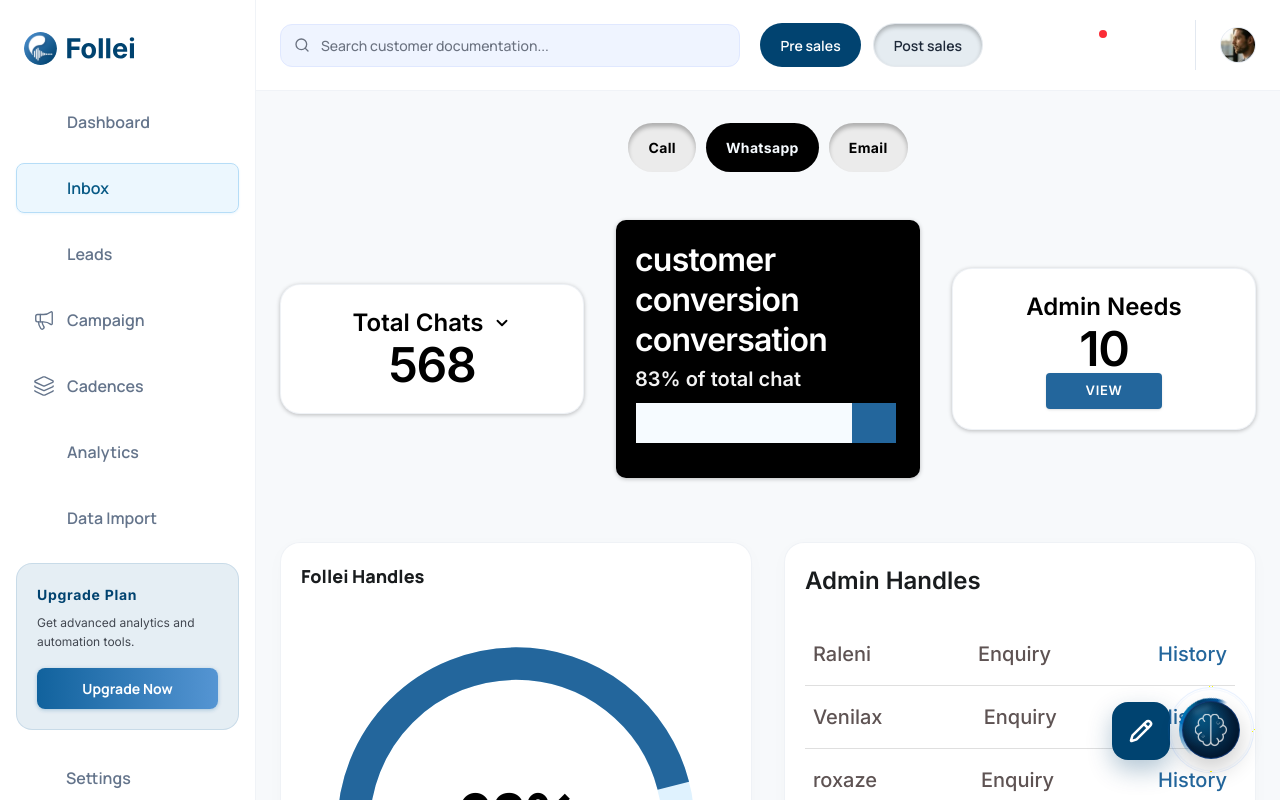
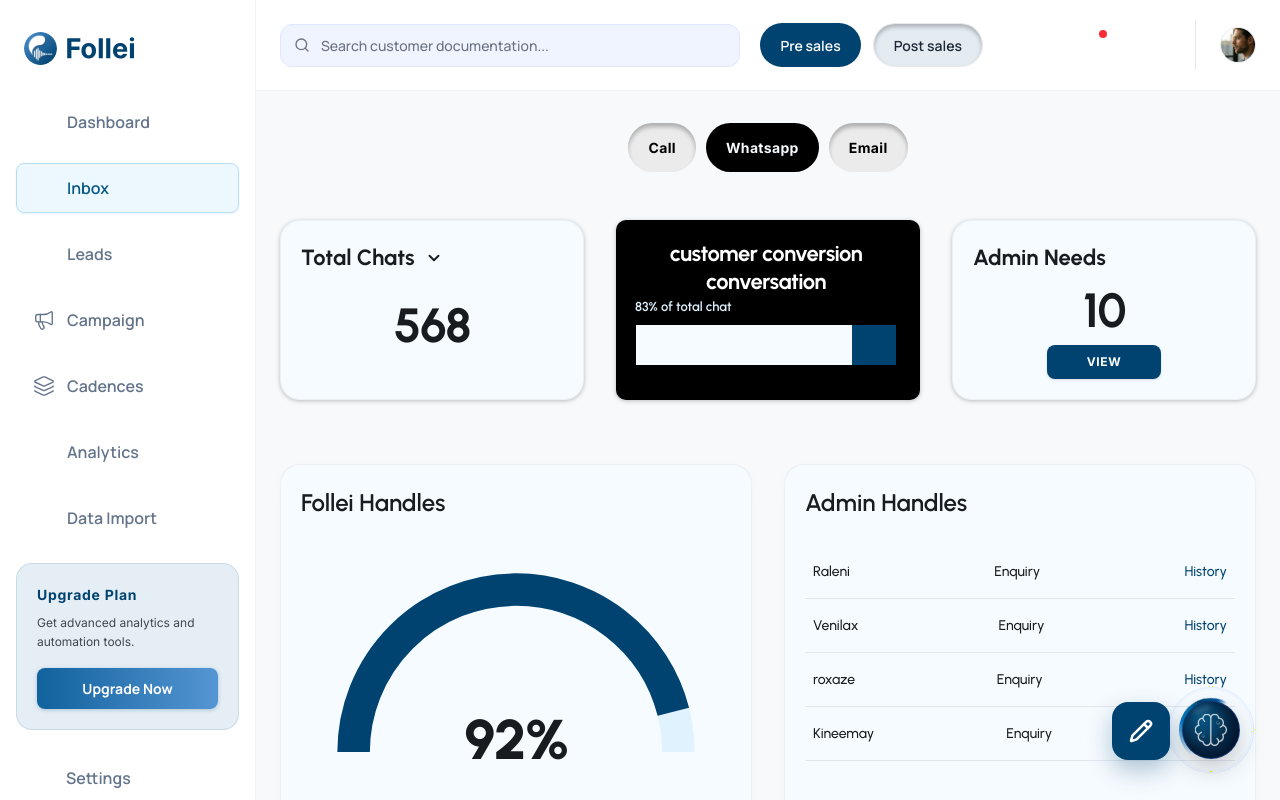
Before and after one commit to Kuberan1810/FolleiPhase1, a React (Vite) app: page /presales/inbox in a window 1280 px wide. Built offline with nearby package versions, Linux system fonts and the light colour scheme; some icons are missing.

Commit message:
inbox page tweaks

```diff
--- a/src/Pages/PreSales/Inbox/Section/HandlesSection.tsx
+++ b/src/Pages/PreSales/Inbox/Section/HandlesSection.tsx
@@ -25,9 +25,12 @@ const HandlesSection: React.FC = () => {
 
   return (
     <div className="grid grid-cols-1 lg:grid-cols-2 gap-6 lg:gap-8 mb-8 w-full">
-      <div className="BoxStyle shadow-[0_4px_20px_rgba(0,0,0,0.02)] border border-[#EEF2F5] flex flex-col items-center justify-between min-h-[400px]">
+      <div
+        className="BoxStyle shadow-[0_4px_20px_rgba(0,0,0,0.02)] border border-[#EEF2F5] flex flex-col items-center justify-between min-h-[400px]"
+        style={{ backgroundColor: '#F6FBFF' }}
+      >
         <div className="w-full text-left">
-          <h3 className="text-[#191C1E] text-[18px] font-extrabold font-manrope">
+          <h3 className="font-urbanist font-semibold text-[24px] text-[#191C1E]">
             Follei Handles
           </h3>
         </div>
@@ -44,7 +47,7 @@ const HandlesSection: React.FC = () => {
             <path
               d="M 20 100 A 80 80 0 0 1 180 100"
               fill="none"
-              stroke="#23669C"
+              stroke="#004370"
               strokeWidth={strokeWidth}
               strokeDasharray={circumference}
               strokeDashoffset={strokeDashoffset}
@@ -53,28 +56,31 @@ const HandlesSection: React.FC = () => {
             />
           </svg>
           <div className="absolute bottom-[10px] sm:bottom-[15px] flex flex-col items-center justify-center">
-            <span className="text-[56px] font-extrabold text-black tracking-tight leading-none font-manrope">
+            <span className="text-[56px] font-extrabold font-urbanist text-[#191C1E] tracking-tight leading-none">
               {percentage}%
             </span>
           </div>
         </div>
 
-        <div className="flex justify-center items-center gap-6 mt-2 w-full text-[16px] font-semibold tracking-wider">
+        <div className="flex justify-center items-center gap-6 mt-2 w-full text-[16px] font-semibold tracking-wider font-urbanist">
           <div className="flex items-center gap-2">
             <div className="w-6 h-6 rounded-full bg-[#E0F2FE] shadow-[0_1px_1.8px_rgba(0,0,0,0.25)] flex-shrink-0"></div>
             <span className="text-[#64748B]">Follei handles</span>
           </div>
           <div className="flex items-center gap-2">
-            <div className="w-6 h-6 rounded-full bg-[#23669C] shadow-[0_1px_1.8px_rgba(0,0,0,0.25)] flex-shrink-0"></div>
+            <div className="w-6 h-6 rounded-full bg-[#004370] shadow-[0_1px_1.8px_rgba(0,0,0,0.25)] flex-shrink-0"></div>
             <span className="text-[#64748B]">Admin handles</span>
           </div>
         </div>
       </div>
 
-      <div className="BoxStyle shadow-[0_4px_20px_rgba(0,0,0,0.02)] border border-[#EEF2F5] flex flex-col justify-between min-h-[400px]">
+      <div
+        className="BoxStyle shadow-[0_4px_20px_rgba(0,0,0,0.02)] border border-[#EEF2F5] flex flex-col justify-between min-h-[400px]"
+        style={{ backgroundColor: '#F6FBFF' }}
+      >
         <div className="w-full">
           <div className="flex justify-between items-center mb-6">
-            <h3 className="text-[#191C1E] text-[24px] font-semibold">
+            <h3 className="font-urbanist font-semibold text-[24px] text-[#191C1E]">
               Admin Handles
             </h3>
           </div>
@@ -83,18 +89,18 @@ const HandlesSection: React.FC = () => {
             {adminHandles.map((handle) => (
               <div
                 key={handle.id}
-                className="flex items-center justify-between py-4 px-2 border-b border-[#DFDFDF] hover:bg-[#F8FAFC] transition-colors"
+                className="flex items-center justify-between py-4 px-2 border-b border-[#E2E8F0] hover:bg-[#F8FAFC] transition-colors"
               >
-                <span className="text-[#5E5353] font-medium text-[20px]">
+                <span className="font-urbanist font-medium text-[14px] text-[#191C1E]">
                   {handle.name}
                 </span>
 
-                <span className="text-[#5E5353] text-[20px] font-medium justify-center">
+                <span className="font-urbanist text-[14px] font-medium justify-center text-[#191C1E]">
                   {handle.type}
                 </span>
 
                 <button
-                  className="text-[#23669C] hover:text-[#194E73] text-[20px] font-medium hover:underline cursor-pointer transition-colors"
+                  className="font-urbanist text-[#004370] hover:text-[#194E73] text-[14px] font-medium hover:underline cursor-pointer transition-colors"
                 >
                   History
                 </button>
@@ -106,7 +112,7 @@ const HandlesSection: React.FC = () => {
         <div className="w-full flex justify-center">
           <button
             onClick={() => setExpanded(!expanded)}
-            className="flex items-center gap-1 text-[#64748B] text-[20px] font-medium cursor-pointer transition-colors"
+            className="flex items-center gap-1 text-[#64748B] font-urbanist text-[14px] font-medium cursor-pointer transition-colors"
           >
             view all
             <ChevronDown size={18} className={`transition-transform duration-200 ${expanded ? "rotate-180" : ""}`} />
--- a/src/Pages/PreSales/Inbox/Section/TopMetrics.tsx
+++ b/src/Pages/PreSales/Inbox/Section/TopMetrics.tsx
@@ -4,44 +4,56 @@ import { ChevronDown } from "lucide-react";
 const TopMetrics = () => {
   return (
     <div className="flex flex-col md:flex-row justify-center md:justify-start items-center gap-6 lg:gap-8 mb-8 w-full">
-      <div className="BoxStyle shadow-[0_1px_4px_rgba(0,0,0,0.25)] flex flex-col justify-between items-center text-center w-full ">
-        <div className="flex items-center gap-[10px] text-black font-semibold text-[24px]">
+      <div
+        className="BoxStyle shadow-[0_1px_4px_rgba(0,0,0,0.25)] flex flex-col justify-between items-start text-left w-full font-urbanist h-[180px]"
+        style={{ backgroundColor: '#F6FBFF' }}
+      >
+        <div className="flex items-center gap-[10px] font-urbanist font-bold text-[22px] text-[#191C1E]">
           <span>Total Chats</span>
-          <ChevronDown size={18} className="text-black stroke-[2.5]" />
+          <ChevronDown size={18} className="text-[#191C1E] stroke-[2.5]" />
         </div>
-        <div className="text-[48px] font-semibold text-black leading-none tracking-tight">
+        <div className="w-full text-center">
+          <span className="font-urbanist font-bold text-[48px] text-[#191C1E] leading-none tracking-tight">
             568
+          </span>
         </div>
         <div className="h-1" />
       </div>
 
-      <div className="bg-black text-white rounded-[10px] pt-[20px] pr-[23px] pb-[34px] pl-[19px] shadow-[0_1px_4px_rgba(0,0,0,0.25)] flex flex-col justify-between items-start text-left w-full ">
+      <div className="bg-black text-white rounded-[10px] pt-[20px] pr-[23px] pb-[34px] pl-[19px] shadow-[0_1px_4px_rgba(0,0,0,0.25)] flex flex-col justify-between items-center text-center w-full h-[180px]">
         <div className="w-full">
-          <h3 className="font-semibold text-[32px] tracking-tight leading-tight">
+          <h3 className="font-urbanist font-bold text-[22px] tracking-tight leading-tight">
             customer conversion conversation
           </h3>
-          <p className="text-[20px] font-semibold text-white/95 mt-1">
+        </div>
+        <p className="font-urbanist text-[13px] font-semibold text-[#DFF2FE] mt-auto text-left w-full">
           83% of total chat
         </p>
-        </div>
         <div className="h-[42px] w-full rounded-[4px] overflow-hidden flex p-[1px] mt-2">
           <div className="h-full bg-[#F6FBFF]" style={{ width: "83%" }}></div>
-          <div className="h-full bg-[#23669C]" style={{ width: "17%" }}></div>
+          <div className="h-full bg-[#004370]" style={{ width: "17%" }}></div>
         </div>
       </div>
 
-      <div className="BoxStyle shadow-[0_1px_4px_rgba(0,0,0,0.25)] flex flex-col justify-between items-center text-center w-full ">
-        <span className="font-semibold text-[24px] text-[#000000]">
+      <div
+        className="BoxStyle shadow-[0_1px_4px_rgba(0,0,0,0.25)] flex flex-col justify-between items-start text-left w-full font-urbanist h-[180px]"
+        style={{ backgroundColor: '#F6FBFF' }}
+      >
+        <span className="font-urbanist font-bold text-[22px] text-[#191C1E]">
           Admin Needs
         </span>
-        <div className="text-[48px] font-semibold text-black leading-none tracking-tight">
+        <div className="w-full text-center">
+          <span className="text-[48px] font-urbanist font-bold text-[#191C1E] leading-none tracking-tight">
             10
+          </span>
         </div>
+        <div className="w-full flex justify-center">
           <button
-          className="bg-[#23669C] text-white px-10 py-2 rounded-[4px] text-[13px] font-semibold cursor-pointer shadow-sm active:scale-95 uppercase tracking-wider"
+            className="bg-[#004370] text-white px-10 py-2 rounded-[8px] font-inter font-bold text-[12px] cursor-pointer shadow-sm active:scale-95 uppercase tracking-wider"
           >
             View
           </button>
+        </div>
       </div>
     </div >
   );
--- a/src/index.css
+++ b/src/index.css
@@ -1,4 +1,4 @@
-@import url('https://fonts.googleapis.com/css2?family=Poppins:wght@400;500;600;700&family=Inter:wght@400;500;600;700;800;900&family=Manrope:wght@400;500;600;700;800;900&display=swap');
+@import url('https://fonts.googleapis.com/css2?family=Poppins:wght@400;500;600;700&family=Inter:wght@400;500;600;700;800;900&family=Manrope:wght@400;500;600;700;800;900&family=Urbanist:wght@400;500;600;700;800;900&display=swap');
 
 @import "tailwindcss";
 @plugin "tailwind-scrollbar";
@@ -67,6 +67,10 @@ body {
 
 .font-inter {
     font-family: 'Inter', sans-serif !important;
+}
+
+.font-urbanist {
+    font-family: 'Urbanist', sans-serif !important;
 }
 
 .premium-shadow {
```
Also changed, not shown: src/Pages/PreSales/Inbox/Section/ChatHistory.tsx (+16 -13 lines). Lines whose indentation alone changed are shown as unchanged.
